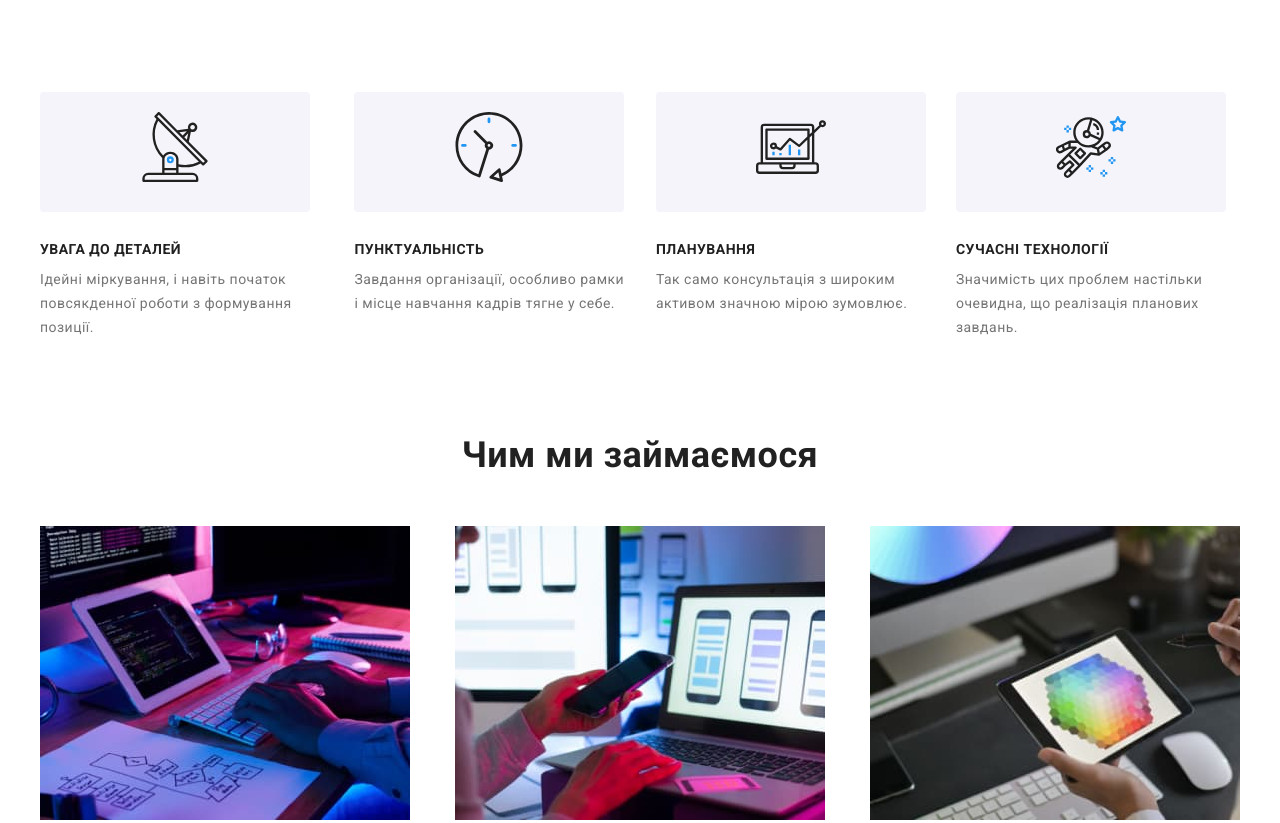
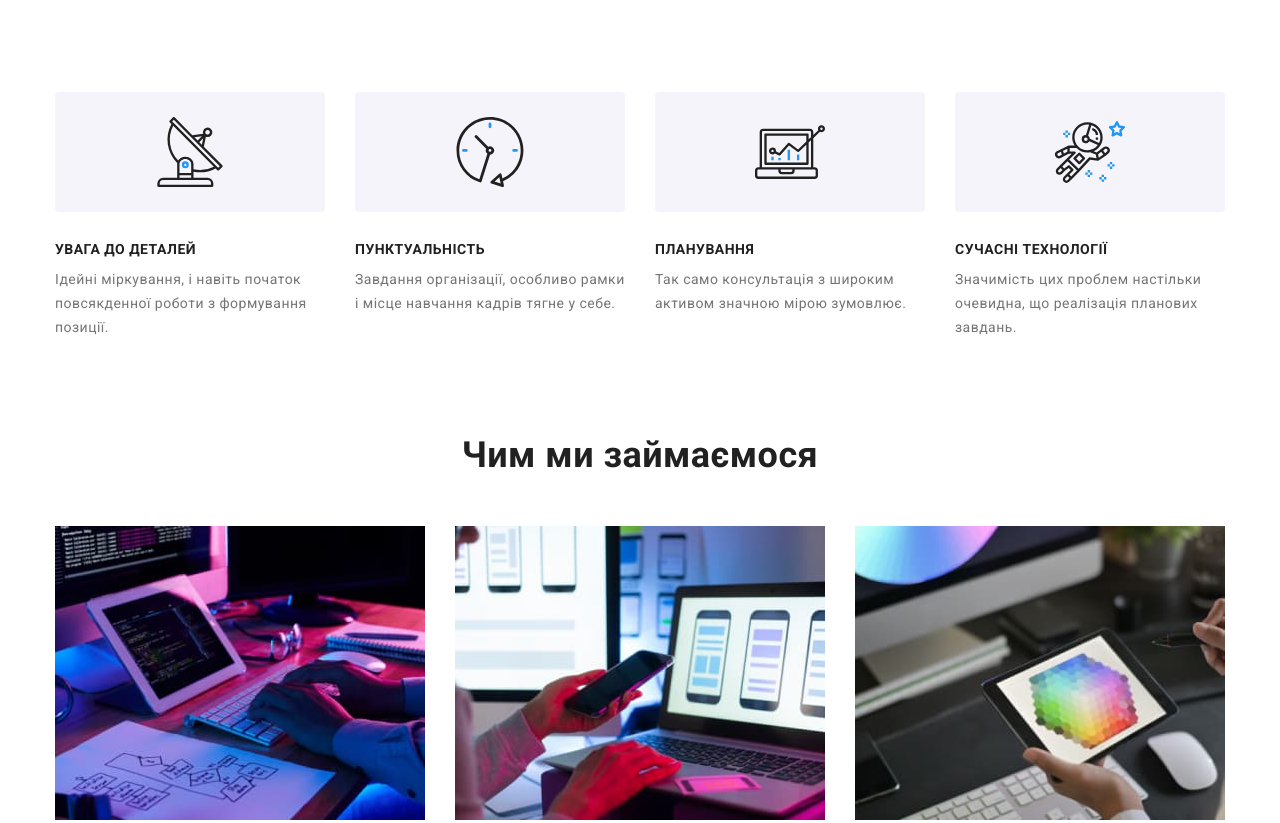
Before and after one commit to nataliapovaliy/goit-markup-hw-04, a plain HTML site: page index.html in a window 1280 px wide. Shown: the part 720-1543 px from the top of the page. Drawn offline with nearby package versions, Linux system fonts and the light colour scheme.

Commit message:
redacted

```diff
--- a/css/styles.css
+++ b/css/styles.css
@@ -9,16 +9,16 @@ html {
 :root {
   --primery-text-color: #757575;
   --title-text-color: #212121;
-    --accent-color: #2196F3;
+  --accent-color: #2196f3;
   --accent-text-color: #fff;
   --primery-bg-color: #fff;
   --accent-bg-color: #fff;
-    --footer-bg-color: #2F303A;
-    --button-bg-volor-porfolio: #F5F4FA;
-    --section-bg-color: #F5F4FA;
+  --footer-bg-color: #2f303a;
+  --button-bg-volor-porfolio: #f5f4fa;
+  --section-bg-color: #f5f4fa;
   --text-transparency-color: rgba(255, 255, 255, 0.6);
   --icon-transparency-color: rgba(255, 255, 255, 0.1);
-    --color-icons: #AFB1B8;
+  --color-icons: #afb1b8;
 }
 
 body {
@@ -32,7 +32,7 @@ body {
 
 header {
   height: 80px;
-    border-bottom: 1px solid #ECECEC;
+  border-bottom: 1px solid #ececec;
 }
 .list {
   padding: 0;
@@ -44,6 +44,8 @@ header {
   margin-left: auto;
   margin-right: auto;
   width: 1200px;
+  padding-left: 15px;
+  padding-right: 15px;
   /* outline: 2px solid tomato; */
 }
 
@@ -94,7 +96,6 @@ header {
   line-height: 1.14;
   letter-spacing: 0.02em;
   text-decoration: none;
-
 }
 .site-nav .link:hover,
 .site-nav .link:focus {
@@ -145,8 +146,9 @@ header {
   flex-grow: 1;
   background-image: linear-gradient(
       rgba(47, 48, 58, 0.4),
-        rgba(47, 48, 58, 0.4)),
-        url('../images/img-logo.jpg');
+      rgba(47, 48, 58, 0.4)
+    ),
+    url("../images/img-logo.jpg");
   background-size: cover;
   background-position: center;
   background-repeat: no-repeat;
@@ -163,7 +165,6 @@ header {
   text-transform: uppercase;
   text-align: center;
   color: var(--accent-text-color);
-
 }
 
 /* -------------button------------- */
@@ -192,18 +193,23 @@ header {
   display: flex;
   justify-content: center;
 }
-.section-list .item + .item {
+.section-list .item-advantage + .item-advantage {
   margin-left: 30px;
 }
+.item-advantage {
+  width: 270px;
+}
 .section-icon {
-    display: block;
-    width: 270px;
+  display: flex;
+  /* width: 270px; */
   height: 120px;
+  align-items: center;
+  justify-content: center;
   background-color: var(--section-bg-color);
   border-radius: 4px;
   margin-bottom: 30px;
-    padding-top: 20px;
-    padding-bottom: 20px;
+  /* padding-top: 20px;
+    padding-bottom: 20px; */
 }
 .img-icon {
   display: flex;
@@ -244,15 +250,13 @@ img {
   align-items: center;
   justify-content: space-between;
 }
-.section-img .item +.item {
+.section-img .item + .item {
   margin-left: 30px;
 }
 /* -------------team------------- */
 .section-team {
   padding-top: 94px;
   padding-bottom: 94px;
-    padding-left: 15px;
-    padding-right: 15px;
 
   background-color: var(--section-bg-color);
   text-align: center;
@@ -264,7 +268,8 @@ img {
 .team-card {
   width: 270px;
   background: var(--accent-bg-color);
-    box-shadow: 0px 1px 3px rgba(0, 0, 0, 0.12), 0px 1px 1px rgba(0, 0, 0, 0.14), 0px 2px 1px rgba(0, 0, 0, 0.2);
+  box-shadow: 0px 1px 3px rgba(0, 0, 0, 0.12), 0px 1px 1px rgba(0, 0, 0, 0.14),
+    0px 2px 1px rgba(0, 0, 0, 0.2);
   border-radius: 0px 0px 4px 4px;
 }
 .team-card-text {
@@ -327,7 +332,7 @@ img {
 .clients-item {
   width: 170px;
   height: 92px;
-    border: 1px solid #AFB1B8;
+  border: 1px solid #afb1b8;
   border-radius: 4px;
 }
 .client-link {
@@ -392,7 +397,8 @@ img {
 .portfolio-filters:focus {
   color: var(--accent-text-color);
   background-color: var(--accent-color);
-    box-shadow: 0px 3px 1px rgba(0, 0, 0, 0.1), 0px 1px 2px rgba(0, 0, 0, 0.08), 0px 2px 2px rgba(0, 0, 0, 0.12);
+  box-shadow: 0px 3px 1px rgba(0, 0, 0, 0.1), 0px 1px 2px rgba(0, 0, 0, 0.08),
+    0px 2px 2px rgba(0, 0, 0, 0.12);
 }
 
 .portfolio-list {
@@ -408,7 +414,8 @@ img {
 .portfolio-link:focus {
   /* border: 1px solid #EEEEEE; */
   display: block;
-    box-shadow: 0px 1px 1px rgba(0, 0, 0, 0.12), 0px 4px 4px rgba(0, 0, 0, 0.06), 1px 4px 6px rgba(0, 0, 0, 0.16);
+  box-shadow: 0px 1px 1px rgba(0, 0, 0, 0.12), 0px 4px 4px rgba(0, 0, 0, 0.06),
+    1px 4px 6px rgba(0, 0, 0, 0.16);
 }
 
 .portfolio-link img {
@@ -417,9 +424,9 @@ img {
 .portfolio-box {
   margin-top: 0;
   padding: 20px 24px;
-    border-bottom: 1px solid #EEEEEE;
-    border-left: 1px solid #EEEEEE;
-    border-right: 1px solid #EEEEEE;
+  border-bottom: 1px solid #eeeeee;
+  border-left: 1px solid #eeeeee;
+  border-right: 1px solid #eeeeee;
 }
 .section-title-portfolio {
   margin: 0;
--- a/index.html
+++ b/index.html
@@ -48,27 +48,27 @@
                 <button type="button" class="button">Замовити послугу</button>
             </div>
         </section>
-        <!------------- Переваги ------------->
+        <!------------- Переваги advantage------------->
         <section class="section">
             <div class="container">
                 <h2 hidden>Наші переваги</h2>
                 <ul class="list section-list">
-                    <li class="item">
+                    <li class="item-advantage">
                         <div class="section-icon"><img class="img-icon" src="./images/antenna.svg"></div>
                         <h3 class="section-subtitle">УВАГА ДО ДЕТАЛЕЙ</h3>
                         <p class="text">Ідейні міркування, і навіть початок повсякденної роботи з формування позиції.</p>
                     </li>
-                    <li class="item">
+                    <li class="item-advantage">
                         <div class="section-icon"><img class="img-icon" src="./images/clock.svg"></div>
                         <h3 class="section-subtitle">ПУНКТУАЛЬНІСТЬ</h3>
                         <p class="text">Завдання організації, особливо рамки і місце навчання кадрів тягне у себе.</p>
                     </li>
-                    <li class="item">
+                    <li class="item-advantage">
                         <div class="section-icon"><img class="img-icon" src="./images/diagram.svg"></div>
                         <h3 class="section-subtitle">ПЛАНУВАННЯ</h3>
                         <p class="text">Так само консультація з широким активом значною мірою зумовлює.</p>
                     </li>
-                    <li class="item">
+                    <li class="item-advantage">
                         <div class="section-icon"><img class="img-icon" src="./images/astronaut.svg"></div>
                         <h3 class="section-subtitle">СУЧАСНІ ТЕХНОЛОГІЇ</h3>
                         <p class="text">Значимість цих проблем настільки очевидна, що реалізація планових завдань.</p>
@@ -297,8 +297,8 @@
         <!------------- Футер ------------->
     <footer>
         <div class="container">
-            <ul class="footer-list">
-                <li class="footer-kontact list">
+            <div class="footer-list">
+                <div class="footer-kontact list">
                     <a class="logo logo-accent" href="./index.html" lang="en">Web<span class="logo logo-accent-footer">Studio</span></a>
                     <address>
                         <ul class="address-list list">
@@ -311,8 +311,8 @@
                         </ul>
 
                     </address>
-                </li>
-                <li class="footer-social list">
+                </div>
+                <div class="footer-social list">
                     <h2 class="footer-title-soc">Приєднуйтесь</h2>
                     <ul class="team-social list">
                         <li class="team-soc-item">
@@ -344,8 +344,8 @@
                             </a>
                         </li>
                     </ul>
-                </li>
-            </ul>
+                </div>
+            </div>
         </div>
     </footer>
 </body>
```
Lines whose indentation alone changed are shown as unchanged.
